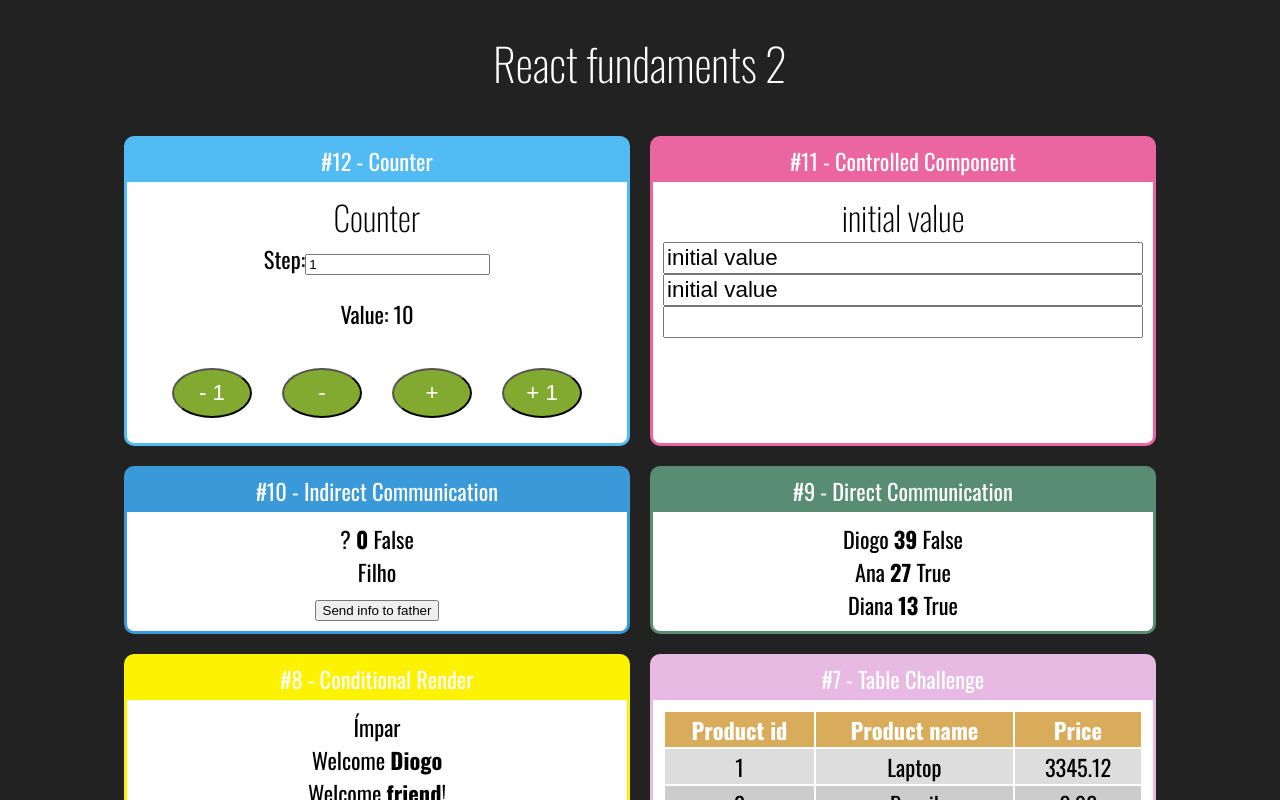
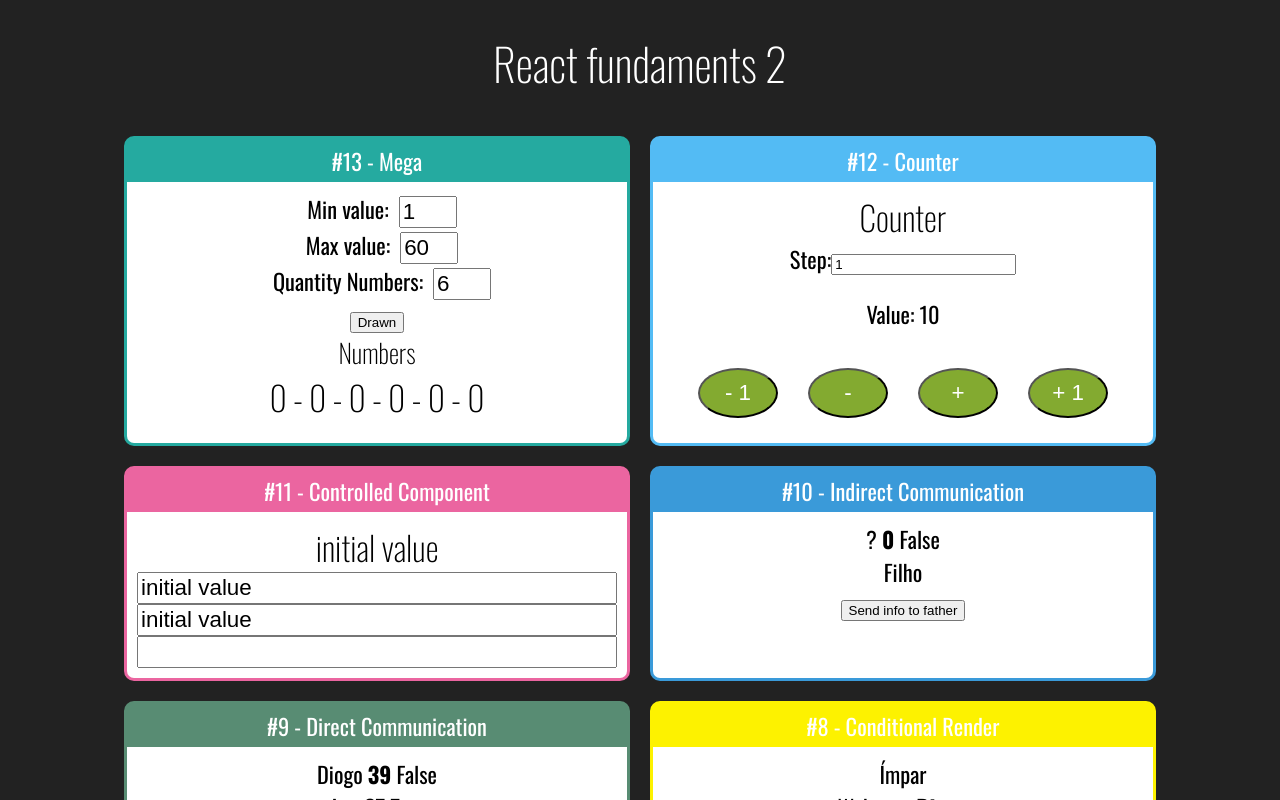
Before and after one commit to Dluks82/react-redux, a React (Create React App) app: page / in a window 1280 px wide. Shown: the top 800 px of the page. Built offline with nearby package versions, Linux system fonts and the light colour scheme.

Commit message:
lesson 42

```diff
--- a/src/App.jsx
+++ b/src/App.jsx
@@ -1,6 +1,7 @@
 import "./App.css";
 import Card from "./components/layout/Card";
 
+import Mega from "./components/draw/Mega";
 import Counter from "./components/counter/Counter";
 import Input from "./components/form/Input";
 import IndirectFather from "./components/communication/IndirectFather";
@@ -22,6 +23,10 @@ const App = (_) => {
       <h1>React fundaments 2</h1>
 
       <div className="Cards">
+        <Card title="#13 - Mega" color="#25AAA0">
+          <Mega />
+        </Card>
+
         <Card title="#12 - Counter" color="#53BBF4">
           <Counter initialNumber={10} />
         </Card>
--- /dev/null
+++ b/src/components/draw/Mega.css
@@ -0,0 +1,7 @@
+.Mega input {
+  font-size: 1.4rem;
+  width: 50px;
+}
+.Mega label {
+  margin: 10px;
+}
--- /dev/null
+++ b/src/components/draw/Mega.jsx
@@ -0,0 +1,123 @@
+import React, { useState } from "react";
+import "./Mega.css";
+
+const Mega = () => {
+  const [min, setMin] = useState(1);
+  const [max, setMax] = useState(60);
+  const [quant, setQuant] = useState(6);
+  const [nums, setNums] = useState(Array(quant || 6).fill(0));
+
+  // const random = (min = 1, max = 60, quant = 6) => {
+  //   let draws = [];
+
+  //   for (let i = 0; i < quant; i++) {
+  //     let num = parseInt(Math.random() * (max + 1 - min) + min);
+  //     while (draws.includes(num)) {
+  //       num = parseInt(Math.random() * (max + 1 - min) + min);
+  //     }
+  //     draws.push(num);
+  //   }
+  //   return draws.sort((a, b) => a - b);
+  // };
+
+  function genRandomNumber(min = 1, max = 60, array) {
+    const random = parseInt(Math.random() * (max + 1 - min) + min);
+    return array.includes(random) ? genRandomNumber(min, max, array) : random;
+  }
+
+  const random = (min, max, quant) => {
+    console.log(typeof min, min, typeof max, max, typeof quant, quant);
+    const numbers = Array(quant)
+      .fill(0)
+      .reduce((nums) => {
+        const newNumber = genRandomNumber(min, max, nums);
+        console.log(...nums, newNumber);
+        return [...nums, newNumber];
+      }, [])
+      .sort((a, b) => a - b);
+    return numbers;
+  };
+
+  const handleInputs = (e, from) => {
+    let value = e.target.value;
+    if (isNaN(value)) {
+      console.log("Recebi um NaN");
+    } else {
+      value = parseInt(e.target.value);
+    }
+
+    switch (from) {
+      case "min":
+        if (isNaN(value)) {
+          setMin("");
+        } else {
+          setMin(value);
+          console.log(from, value);
+        }
+
+        break;
+      case "max":
+        if (isNaN(value)) {
+          setMax("");
+        } else {
+          setMax(value);
+          console.log(from, value);
+        }
+        break;
+      case "quant":
+        setQuant(value);
+        console.log(from, value);
+        break;
+
+      default:
+        break;
+    }
+  };
+
+  return (
+    <div className="Mega">
+      <div>
+        <div>
+          <label htmlFor="min">Min value:</label>
+          <input
+            id="min"
+            placeholder="Min value"
+            type="number"
+            value={min}
+            min={0}
+            onChange={(e) => handleInputs(e, "min")}
+          />
+        </div>
+        <div>
+          <label htmlFor="max">Max value:</label>
+          <input
+            id="max"
+            placeholder="Max value"
+            type="number"
+            value={max}
+            min={0}
+            onChange={(e) => handleInputs(e, "max")}
+          />
+        </div>
+        <div>
+          <label htmlFor="quant">Quantity Numbers:</label>
+          <input
+            id="quant"
+            type="number"
+            value={quant}
+            onChange={(e) => handleInputs(e, "quant")}
+          />
+        </div>
+      </div>
+      <div>
+        <button onClick={(_) => setNums(random(min, max, quant))}>Drawn</button>
+      </div>
+      <div>
+        <h3>Numbers</h3>
+        <h2>{nums.join(" - ")}</h2>
+      </div>
+    </div>
+  );
+};
+
+export default Mega;
```
Also changed, not shown: src/components/draw/draw.js (added, +15 -0 lines).
